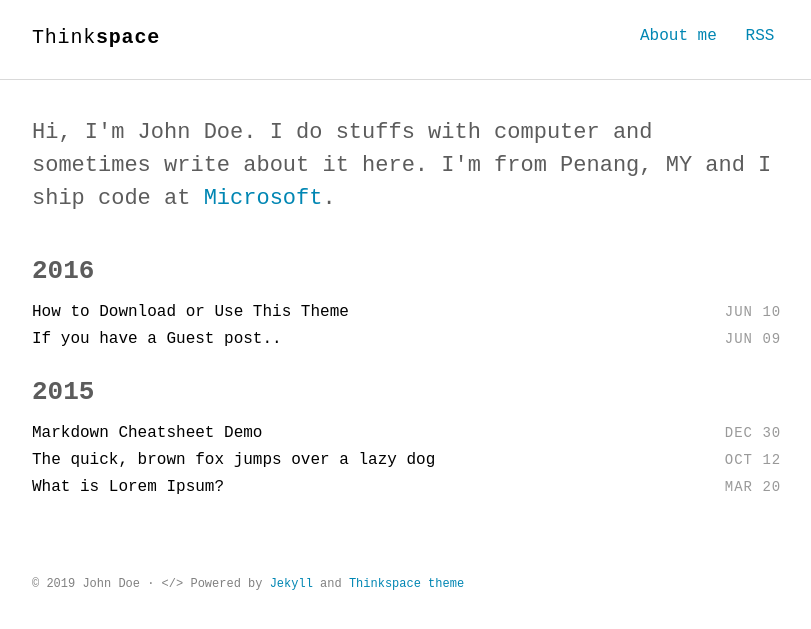
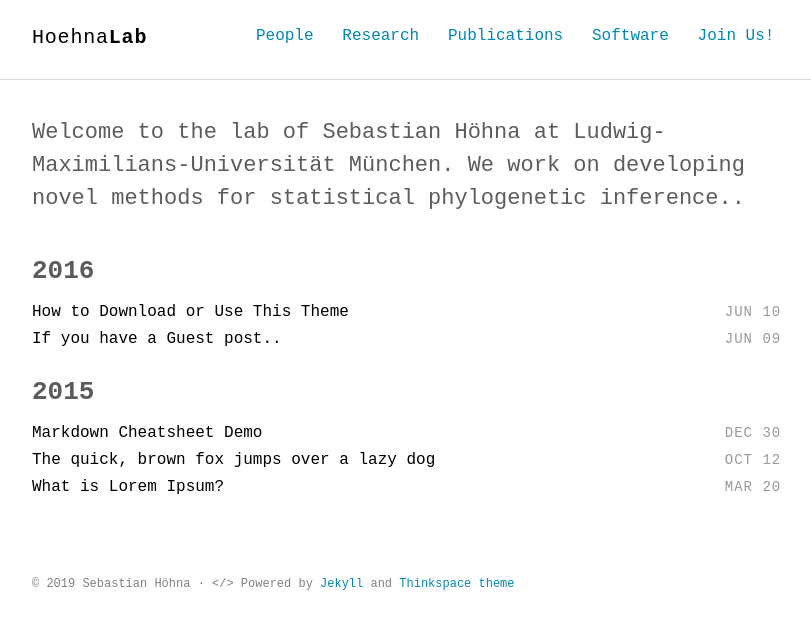
Before and after one commit to hoehnalab/hoehnalab.github.io, a Jekyll site: the page built from index.html, in a window 1280 px wide. Shown: the top 629 px of the page, without its empty margins (232-1043 px from the left). Built offline with Jekyll 4.4.1, drawn with Linux system fonts in a browser that asks for light colours; some web fonts are replaced.

Commit message:
Setup skeleton

```diff
--- a/_config.yml
+++ b/_config.yml
@@ -1,9 +1,9 @@
 # Site settings
-title_left    : "Think"
-title_right   : "space" # default: ""
-description   : "Minimalist Jekyll theme for technical writing blog."
+title_left    : "Hoehna"
+title_right   : "Lab" # default: ""
+description   : "Website for Sebastian Höhna's lab at LMU Munich"
 keywords      : "Jekyll, theme, free, download, SEO, blog, web, minimalist, thinkspace"
-url           : https://heiswayi.github.io/thinkspace # site url
+url           : https://hoehnalab.github.io/thinkspace # site url
 baseurl       : "" # apply repo name like "/myproject" if used under gh-pages branch, else (under master branch) just leave empty/blank
 cover         : "" # image uri like logo/cover image for site seo
 
@@ -28,7 +28,7 @@ sass:
 
 # Author settings
 author:
-  name     : "John Doe"
+  name     : "Sebastian Höhna"
 
 plugins:
   - jekyll-sitemap
--- a/_includes/intro.html
+++ b/_includes/intro.html
@@ -1,5 +1,5 @@
 <section class="intro">
   <div class="container">
-    <p class="lead">Hi, I'm John Doe. I do stuffs with computer and sometimes write about it here. I'm from Penang, MY and I ship code at <a href="#">Microsoft</a>.</p>
+    <p class="lead">Welcome to the lab of Sebastian Höhna at Ludwig-Maximilians-Universität München. We work on developing novel methods for statistical phylogenetic inference.</a>.</p>
   </div>
 </section>
--- a/_includes/nav.html
+++ b/_includes/nav.html
@@ -3,8 +3,11 @@
   <div class="container">
     <h1 class="logo"><a href="{{ '/' | prepend: site.baseurl | prepend: site.url }}">{{ site.title_left }}<span>{{ site.title_right }}</span></a></h1>
     <ul class="navbar">
-      <li><a href="{{ '/about' | prepend: site.baseurl | prepend: site.url }}">About me</a></li>
-      <li><a href="{{ "/feed.xml" | prepend: site.baseurl | prepend: site.url }}" target="_blank">RSS</a></li>
+      <li><a href="{{ '/people' | prepend: site.baseurl | prepend: site.url }}">People</a></li>
+      <li><a href="{{ '/research' | prepend: site.baseurl | prepend: site.url }}">Research</a></li>
+      <li><a href="{{ '/publications' | prepend: site.baseurl | prepend: site.url }}">Publications</a></li>
+      <li><a href="{{ '/software' | prepend: site.baseurl | prepend: site.url }}">Software</a></li>
+      <li><a href="{{ '/join' | prepend: site.baseurl | prepend: site.url }}">Join Us!</a></li>
     </ul>
   </div>
 </nav>
```
Also changed, not shown: about.md (deleted, +0 -7 lines), join.md (added, +9 -0 lines), people.md (added, +7 -0 lines), publications.md (added, +7 -0 lines), research.md (added, +7 -0 lines), software.md (added, +7 -0 lines).
